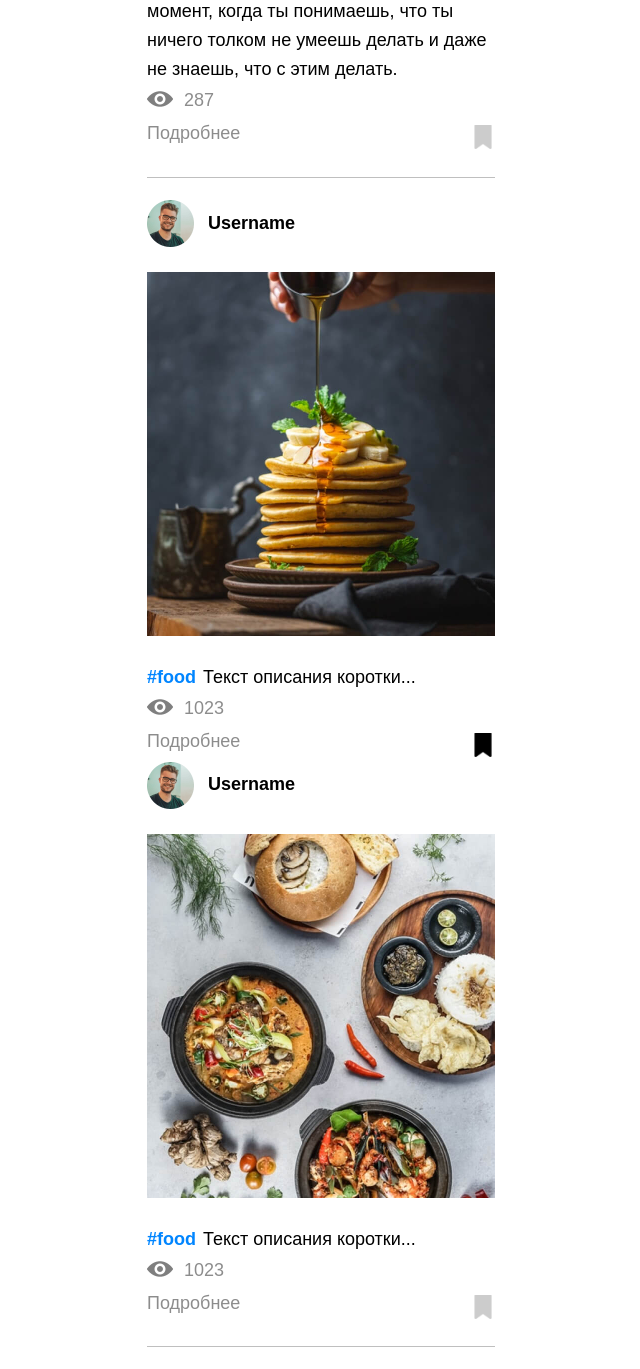
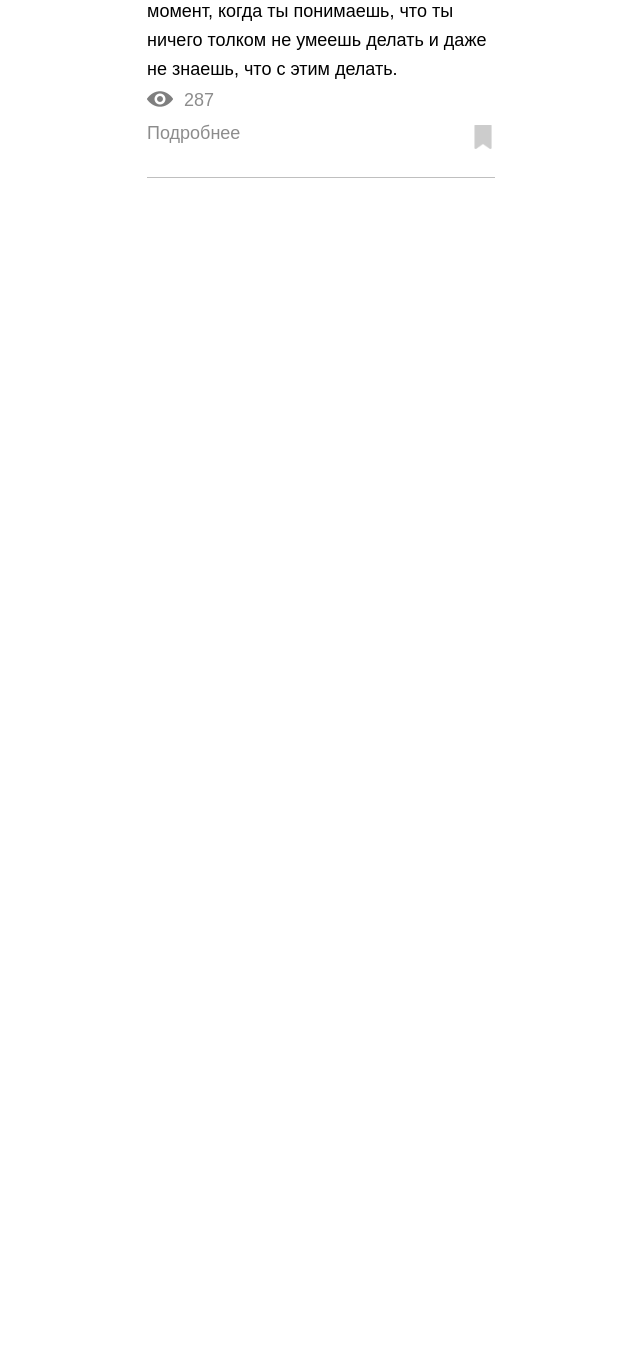
Before and after one commit to EvgenySocialSpice/Coursework3, a Flask app: page /users/leo in a window 1280 px wide. Shown: the part 1621-2990 px from the top of the page, without its empty margins (319-959 px from the left). After the commit the page ends 1799 px from the top, so only its background shows below. Run offline with Flask 2, Linux system fonts and the light colour scheme; parts of the project's set-up code (start-up, migrations or seed data) failed here and were passed over.

Commit message:
posts_user-feed.html file had been rectified

```diff
--- a/bp_posts/templates/posts_user-feed.html
+++ b/bp_posts/templates/posts_user-feed.html
@@ -51,57 +51,6 @@
         </div>
       </div>
       {% endfor %}
-        <div class="item__top">
-          <a href="/user-feed.html" class="item__head">
-            <div class="item__ava-wrap">
-              <img src="/static/img/ava2.png" alt="" class="item__ava" width="47">
-            </div>
-            <span class="item__username">Username</span>
-          </a>
-        </div>
-        <a href="/post.html" class="item__post-link">
-          <img src="/static/img/post6.jpg" alt="" width="348" class="item__post-img">
-        </a>
-        <p class="item__descr"><a href="#" class="item__tag">#food</a> Текст описания коротки...</p>
-        <div class="item__post-info">
-          <div class="item__counter">
-            <img src="/static/img/eye.png" alt="" class="item__counter-icon" width="26">
-            <span class="item__counter-text">1023</span>
-          </div>
-        </div>
-        <div class="item__post-bottom">
-          <a href="/post.html" class="item__btn-more">Подробнее</a>
-          <button type="button" class="item__bookmark-btn active">
-            <img src="/static/img/bookmark.png" alt="" class="item__bookmark-icon" width="24">
-          </button>
-        </div>
-      </div>
-      <div class="items__item item">
-        <div class="item__top">
-          <a href="user-feed.html" class="item__head">
-            <div class="item__ava-wrap">
-              <img src="/static/img/ava2.png" alt="" class="item__ava" width="47">
-            </div>
-            <span class="item__username">Username</span>
-          </a>
-        </div>
-        <a href="/post.html" class="item__post-link">
-          <img src="/static/img/post7.jpg" alt="" width="348" class="item__post-img">
-        </a>
-        <p class="item__descr"><a href="#" class="item__tag">#food</a> Текст описания коротки...</p>
-        <div class="item__post-info">
-          <div class="item__counter">
-            <img src="/static/img/eye.png" alt="" class="item__counter-icon" width="26">
-            <span class="item__counter-text">1023</span>
-          </div>
-        </div>
-        <div class="item__post-bottom">
-          <a href="/post.html" class="item__btn-more">Подробнее</a>
-          <button type="button" class="item__bookmark-btn">
-            <img src="/static/img/bookmark.png" alt="" class="item__bookmark-icon" width="24">
-          </button>
-        </div>
-      </div>
     </section>
   </main>
   <svg xmlns="http://www.w3.org/2000/svg" style="display:none">
```
